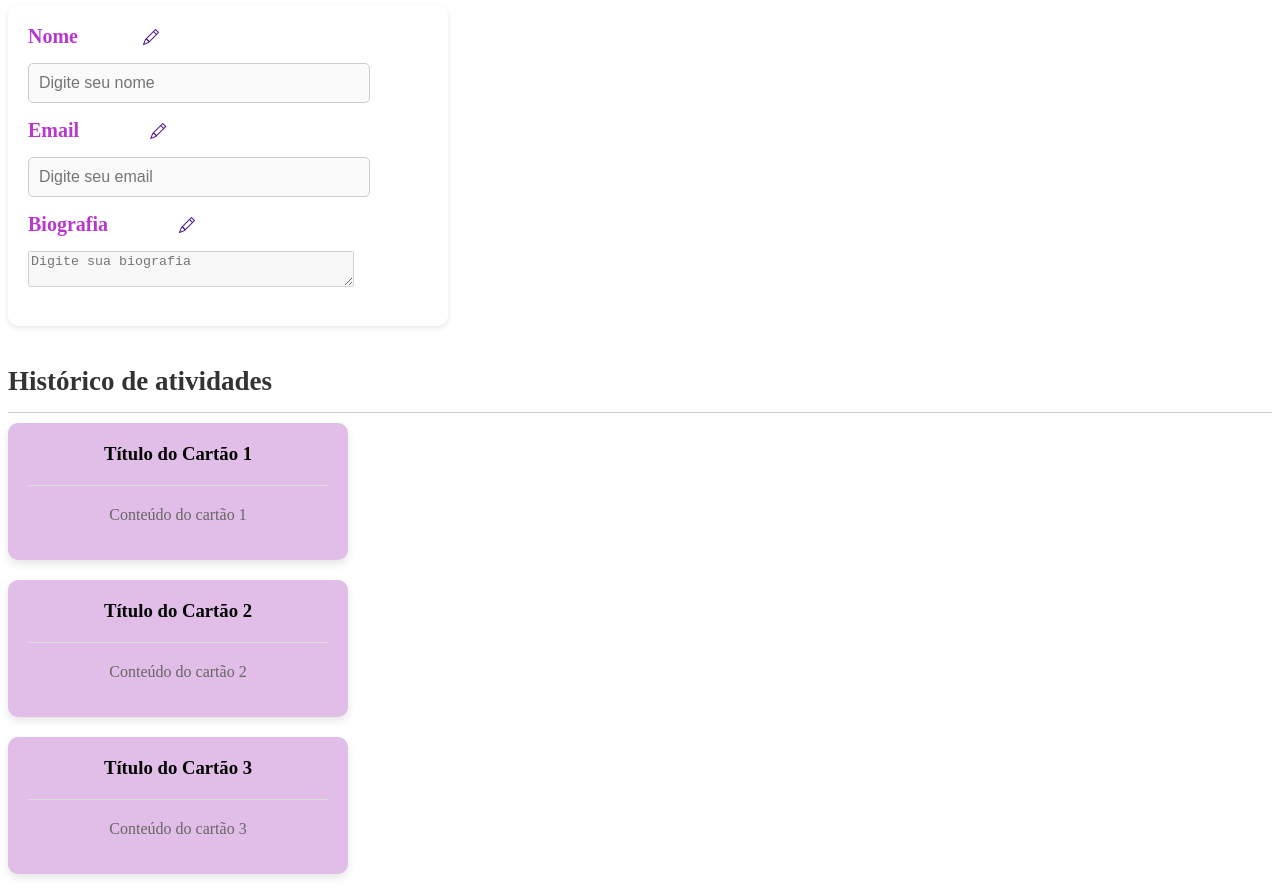
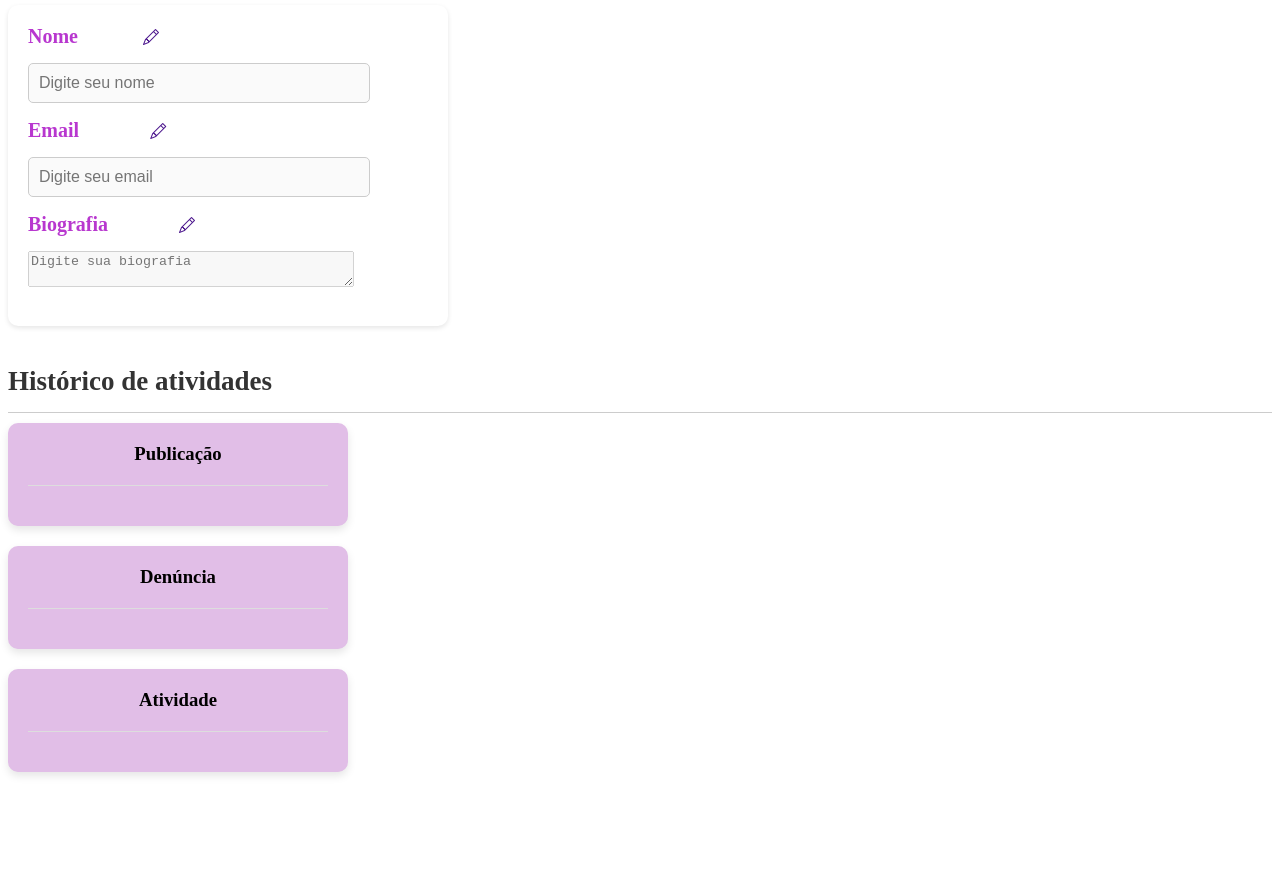
Before and after one commit to ICEI-PUC-Minas-PPLCC-TI/ppl-cc-ti1-2024-1-g-woove, a plain HTML site: page index.html in a window 1280 px wide. Shown: the part 145-1039 px from the top of the page. After the commit the page ends 937 px from the top, so only its background shows below. Drawn offline with nearby package versions, Linux system fonts and the light colour scheme; no server answers.

Commit message:
estilizando-cartoes

```diff
--- a/index.html
+++ b/index.html
@@ -43,19 +43,19 @@
 
     <div class = "cartoes">
       <div class="card">
-        <h3>Título do Cartão 1</h3>
+        <h3>Publicação</h3>
         <hr>
-        <p>Conteúdo do cartão 1</p>
+        <p></p>
     </div>
     <div class="card">
-        <h3>Título do Cartão 2</h3>
+        <h3>Denúncia</h3>
         <hr>
-        <p>Conteúdo do cartão 2</p>
+        <p></p>
     </div>
     <div class="card">
-        <h3>Título do Cartão 3</h3>
+        <h3>Atividade</h3>
         <hr>
-        <p>Conteúdo do cartão 3</p>
+        <p></p>
     </div>
        </div>
 
```
